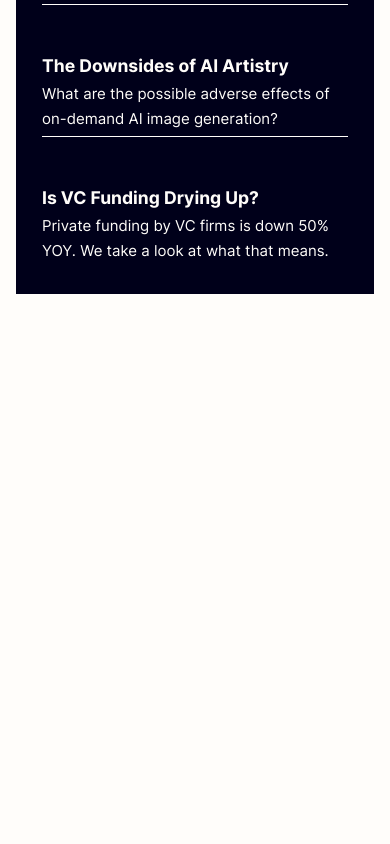
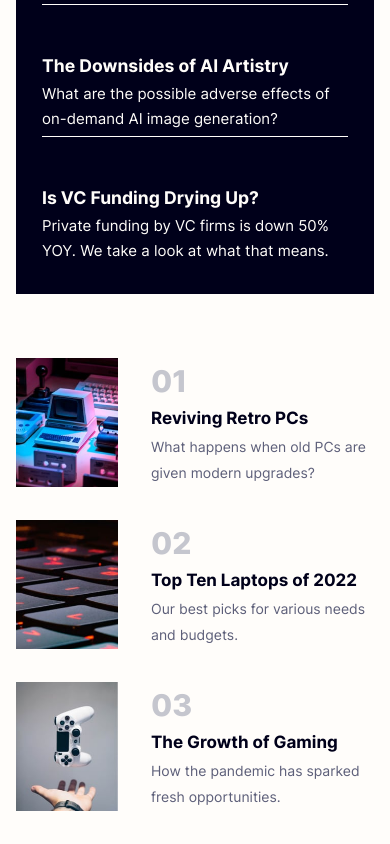
Before and after one commit to kaesle/News-Homepage-CSS-Exercise, a React (Create React App) app: page / in a window 390 px wide. Shown: the part 994-1838 px from the top of the page. Before the commit the page ends 1352 px from the top, so only its background shows below. Built offline with nearby package versions, Linux system fonts and the light colour scheme.

Commit message:
finish mobile site

```diff
--- a/src/App.tsx
+++ b/src/App.tsx
@@ -3,10 +3,42 @@ import { useState } from 'react';
 
 import MobileMenu from './components/MobileMenu';
 import NewSection from './components/NewSection';
+import ThumbnailStory from './components/ThumbnailStory';
 
 import logo from './assets/images/logo.svg';
 import menuOpenIcon from './assets/images/icon-menu.svg';
 import mobileHero from './assets/images/image-web-3-mobile.jpg';
+import thumb1 from './assets/images/image-retro-pcs.jpg';
+import thumb2 from './assets/images/image-top-laptops.jpg';
+import thumb3 from './assets/images/image-gaming-growth.jpg';
+
+interface Story {
+  imgSrc: string;
+  number: number;
+  headline: string;
+  blurb: string;
+}
+
+const stories: Story[] = [
+  {
+    imgSrc: thumb1,
+    number: 1,
+    headline: "Reviving Retro PCs",
+    blurb: "What happens when old PCs are given modern upgrades?"
+  },
+  {
+    imgSrc: thumb2,
+    number: 2,
+    headline: "Top Ten Laptops of 2022",
+    blurb: "Our best picks for various needs and budgets."
+  },
+  {
+    imgSrc: thumb3,
+    number: 3,
+    headline: "The Growth of Gaming",
+    blurb: "How the pandemic has sparked fresh opportunities."
+  }
+];
 
 export default function App() {
   const [menuOpen, setMenuOpen] = useState<boolean>(false);
@@ -33,6 +65,15 @@ export default function App() {
           <pre>R E A D  M O R E</pre>
         </button>
         <NewSection />
+        {
+          stories.map(s=>
+            <ThumbnailStory
+              imgSrc={s.imgSrc}
+              number={s.number}
+              headline={s.headline}
+              blurb={s.blurb}
+            />)
+        }
       </main>
     </div>
   );
--- /dev/null
+++ b/src/components/ThumbnailStory.css
@@ -0,0 +1,34 @@
+div.story {
+  display: grid;
+  grid-template-areas: "image number" "image headline" "image blurb";
+  grid-column-gap: 33px;
+  margin: 0 18px 33px 16px;
+  font-size: 14px;
+  line-height: 26px;
+}
+
+div.story img {
+  grid-area: image;
+  width: 102px;
+  height: 129px;
+}
+
+div.story h2 {
+  margin: 10px 0;
+  grid-area: number;
+  color: var(--grayish-blue);
+  font-size: 30px;
+  font-weight: 800;
+}
+
+div.story h3 {
+  grid-area: headline;
+  margin-bottom: 2px;
+  font-size: 17px;
+  color: var(--very-dark-blue);
+}
+
+div.story p {
+  grid-area: blurb;
+  color: var(--dark-grayish-blue);
+}
--- /dev/null
+++ b/src/components/ThumbnailStory.tsx
@@ -0,0 +1,19 @@
+import './ThumbnailStory.css';
+
+type TNSProps = {
+  imgSrc: string,
+  number: number,
+  headline: string,
+  blurb: string
+};
+
+export default function ThumbnailStory({imgSrc, number, headline, blurb}: TNSProps) {
+  return (
+    <div className="story">
+      <img src={imgSrc} alt={headline} aria-hidden />
+      <h2 className="number">0{number}</h2>
+      <h3 className="headline">{headline}</h3>
+      <p className="blurb">{blurb}</p>
+    </div>
+  );
+};
```
Also changed, not shown: timecard.txt.
